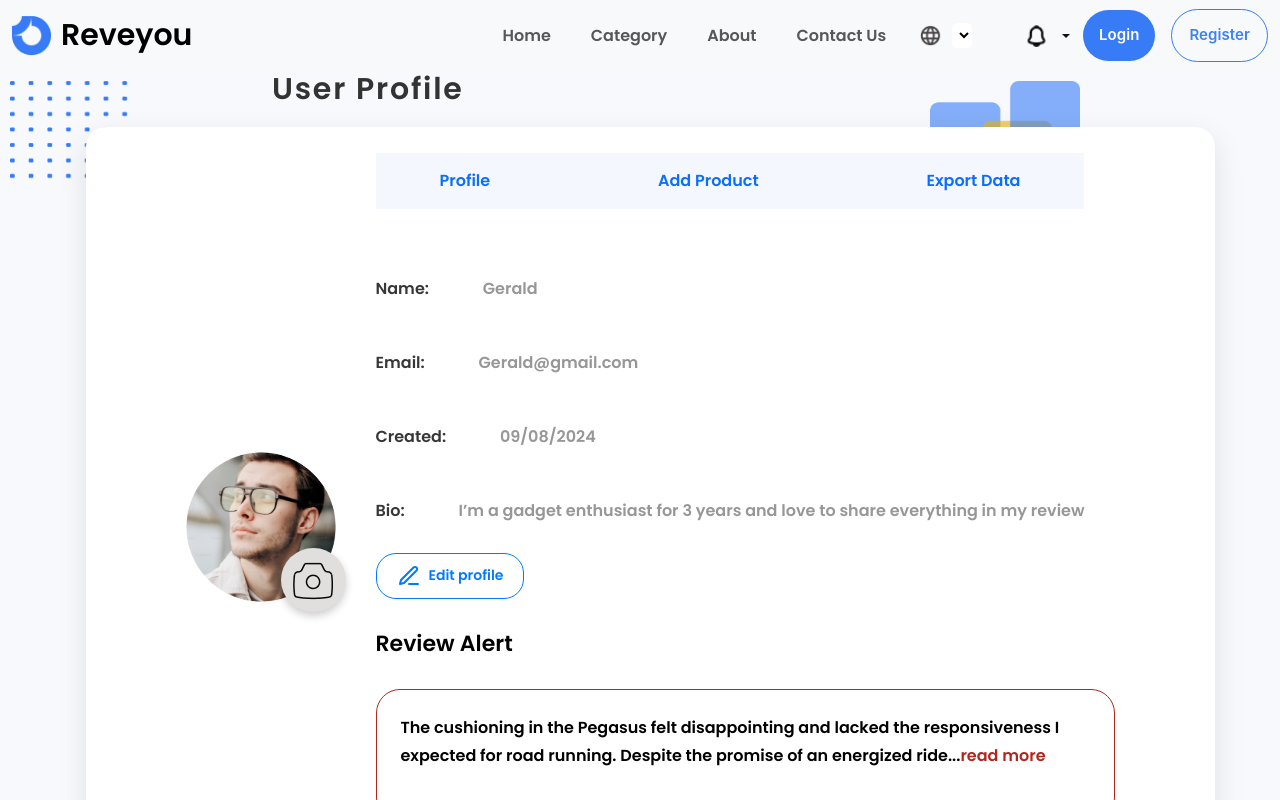
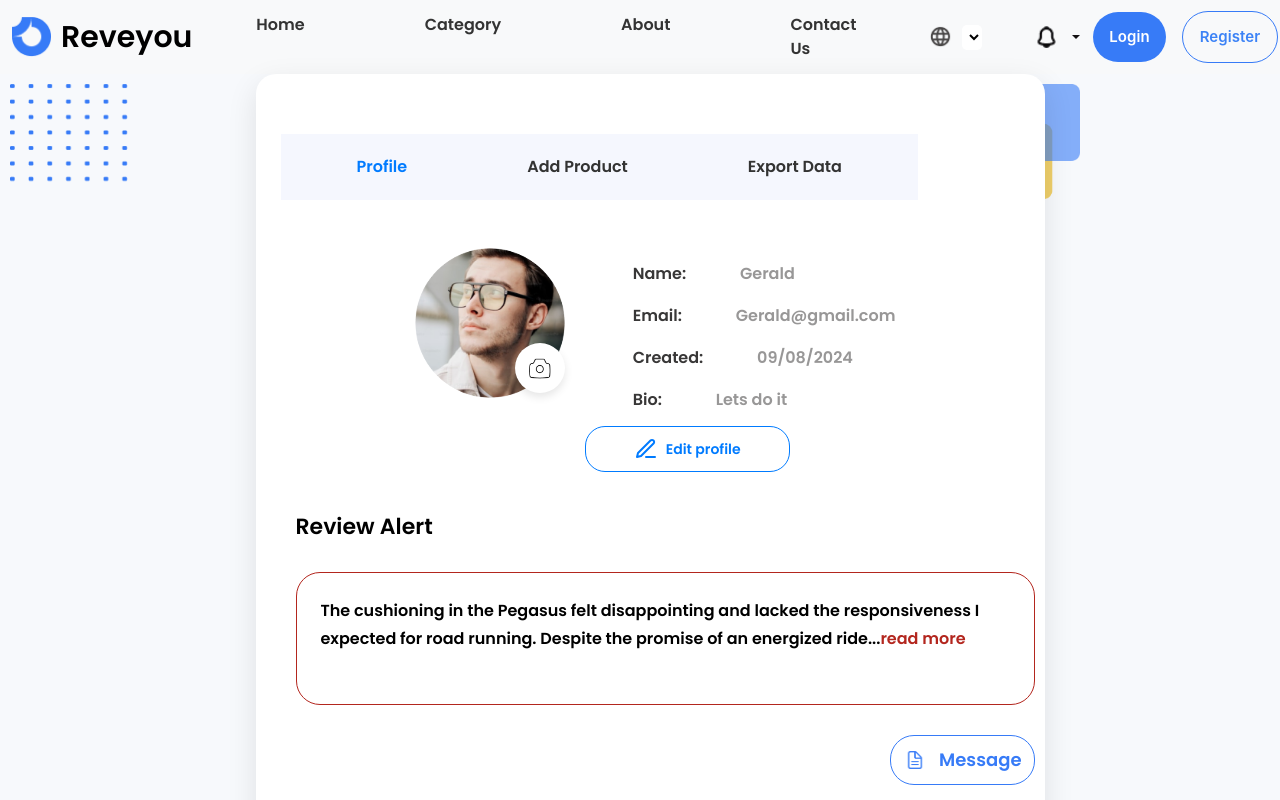
Before and after one commit to saraabdelrhman/wallet-market-master, a React (Create React App) app: page /profile in a window 1280 px wide. Shown: the top 800 px of the page. Built offline with nearby package versions, Linux system fonts and the light colour scheme.

Commit message:
profile page

```diff
--- a/src/components/Profile.css
+++ b/src/components/Profile.css
@@ -3,7 +3,7 @@
   flex-direction: column;
   align-items: center;
   justify-content: center;
-  min-height: 100vh;
+
   background-color: #f7f9fc;
   position: relative;
   padding-left: 20px;
@@ -21,8 +21,7 @@
 .profile-card {
   background-color: #fff;
   border-radius: 20px;
-  padding: 100px;
-  height: 800px;
+  padding: 50px 10px;
   box-shadow: 0 10px 30px rgba(0, 0, 0, 0.1);
   display: flex;
   justify-content: space-between;
@@ -62,14 +61,15 @@
   justify-content: center;
   align-items: flex-start;
   flex: 1;
-  padding-left: 40px;
+  padding-top: 10px;
+  padding-left: 15px;
 }
 
 .profile-info p {
   margin: 10px 0;
   font-size: 16px;
   color: #989797;
-  line-height: 4;
+  line-height: 2;
 }
 
 .profile-info span {
@@ -180,3 +180,37 @@
 .profile-textarea {
   height: 100px; /* Fixed height for the textarea */
 }
+/* Profile.css */
+.nav-links {
+  display: flex;
+  justify-content: space-between; /* Ensures even spacing */
+}
+
+.nav-link {
+  text-decoration: none;
+  padding: 5px 20px; /* Adds padding to each link */
+  color: #333; /* Sets the text color */
+  font-weight: bold;
+}
+/* Profile.css */
+.top-nav {
+  width: 100%;
+  background-color: #f5f7fe; /* Light blue background */
+  padding: 10px 0; /* Padding around the links */
+  box-shadow: 0 2px 4px rgba(0, 0, 0, 0.1); /* Optional: Adds shadow for depth */
+  display: flex;
+  justify-content: center; /* Centers the links horizontally */
+  margin-bottom: 20px; /* Space below the navbar */
+}
+
+.nav-link {
+  text-decoration: none;
+  color: #333; /* Dark text for better contrast */
+  margin: 0 40px; /* Horizontal spacing between links */
+  font-weight: bold;
+  font-size: 16px; /* Larger font size for better readability */
+}
+/* Profile.css */
+.nav-link-active {
+  color: #007bff !important; /* Blue color for active link */
+}
--- a/src/components/Profile.js
+++ b/src/components/Profile.js
@@ -1,85 +1,134 @@
 import React, { useState } from "react";
-import "./Profile.css"; // Updated CSS file path
-import defaultImg from "./images/unsplash_xZSEvSlHRv8.png"; // Placeholder image path
+import { Link } from "react-router-dom";
+import { Edit3 } from "react-feather";
+import "./Profile.css";
+import defaultImg from "./images/unsplash_xZSEvSlHRv8.png";
 import dot from './images/Group 48097650.png';
 import shape from './images/Group 9.png';
 import icon from './images/Icons.png';
-import { Edit3 } from "react-feather"; // Using react-feather for the edit icon
-import { Link } from "react-router-dom";
-import messages from './images/messages.png';
+import messages from './images/text.png';
 
 const Profile = () => {
   const [user, setUser] = useState({
     name: "Gerald",
     email: "Gerald@gmail.com",
     joinDate: "09/08/2024",
-    bio: "I’m a gadget enthusiast for 3 years and love to share everything in my review",
-    avatar: defaultImg // Using a default image as placeholder
+    bio: "Lets do it",
+    avatar: defaultImg
   });
 
   const [selectedFile, setSelectedFile] = useState(null);
+  const [view, setView] = useState("profile");  // This state determines what to show
 
-  // Handle file selection
   const handleFileChange = (e) => {
     setSelectedFile(e.target.files[0]);
   };
 
-  // Handle profile picture upload (mock function for now)
   const handleProfilePictureUpload = () => {
     if (!selectedFile) {
       alert("Please select a file first.");
       return;
     }
-
-    // Mock upload
     alert("Profile picture uploaded successfully!");
   };
 
+  // Helper function to get link classes
+  const getLinkClass = (linkView) => {
+    return `nav-link ${view === linkView ? 'nav-link-active' : ''}`;
+  };
+  const ProfilePicture = ({ user, icon, handleProfilePictureUpload, handleFileChange })
+
   return (
     <div className="profile-container text-left">
-      <h2 className="profile-title">User Profile</h2>
-
-      {/* Decorative images */}
       <img src={dot} alt="Dots" className="decorative-dot" />
       <img src={dot} alt="Dots" className="decorative-dot2" />
       <img src={shape} alt="Shape" className="decorative-shape-1" />
       <img src={shape} alt="Shape" className="decorative-shape-2" />
 
       <div className="profile-card mb-5">
+
+        <div className="profile-details">
+          <div className="nav-links d-flex justify-content-between mb-5 p-3" style={{backgroundColor:'#f5f7fe'}}>
+            <Link to="#" className={getLinkClass("profile")} onClick={() => setView("profile")}>Profile</Link>
+            <Link to="#" className={getLinkClass("addProduct")} onClick={() => setView("addProduct")}>Add Product</Link>
+            <Link to="#" className={getLinkClass("exportData")} onClick={() => setView("exportData")}>Export Data</Link>
+          </div>
+
+          {view === "profile" && <div className="mb-5">
         <div className="profile-image-container ">
-          <img src={user.avatar} alt="Avatar" className="profile-avatar" />
-          <div className="change-photo-icon" onClick={handleProfilePictureUpload}>
-            <label htmlFor="file-input">
-              <img src={icon} alt="Change Photo" />
+          <div className="row">
+<div className="col-md-4">
+    <div className="col-md-4" style={{ position: 'relative' }}>
+      <img
+        src={user.avatar}
+        alt="Avatar"
+        className="profile-avatar"
+        style={{
+          width: 150,
+          height: 150,
+          borderRadius: '50%',
+          objectFit: 'cover',
+        }}
+      />
+
+      {/* Change Photo Icon */}
+      <div
+        className="change-photo-icon"
+        onClick={handleProfilePictureUpload}
+        style={{
+          position: 'absolute',
+          left:'100px',
+          right: '0px',
+          bottom: '5px',
+          background: '#fff',
+          borderRadius: '50%',
+          width: '50px',
+          height: '50px',
+          display: 'flex',
+          justifyContent: 'center',
+          alignItems: 'center',
+          boxShadow: '0px 4px 8px rgba(0, 0, 0, 0.1)',
+        }}
+      >
+        <label htmlFor="file-input" style={{ cursor: 'pointer' }}>
+          <img
+            src={icon}
+            alt="Change Photo"
+            style={{ width: '24px', height: '24px' }}
+          />
         </label>
+
+        {/* Hidden File Input */}
         <input
           id="file-input"
           type="file"
           onChange={handleFileChange}
-              style={{ display: "none" }}
+          style={{ display: 'none' }}
         />
       </div>
     </div>
-        <div className="profile-details">
 
-          <div className="profile-info">
-          <div className="d-flex justify-content-between mb-5 p-3" style={{backgroundColor:'#f5f7fe'}}>
-            <Link style={{textDecoration:'none'}} className="ps-5">Profile </Link>
-            <Link style={{textDecoration:'none'}}>Add Product</Link>
-            <Link style={{textDecoration:'none'}} className="pe-5">Export Data</Link>
         </div>
-          <div className="">
+        <div className="col-md-8">
+
+        <div className="profile-info ms-5">
             <p><span>Name:</span> {user.name}</p>
             <p><span>Email:</span> {user.email}</p>
             <p><span>Created:</span> {user.joinDate}</p>
             <p><span>Bio:</span> {user.bio}</p>
             </div>
-          </div>
+
           <Link to={'/editprofile'} className="no-underline">
-            <button className="edit-profile-button">
+            <button className="edit-profile-button ps-5 pe-5">
               <Edit3 /> Edit profile
             </button>
           </Link>
+        </div>
+</div>
+          </div>
+
+        <div className="profile-details">
+
 
           <div style={{ width: '100%',paddingTop:'30px', height: '100%', flexDirection: 'column', justifyContent: 'flex-start', alignItems: 'flex-start', gap: 30, display: 'inline-flex' }}>
             <div style={{ alignSelf: 'stretch', color: 'black', fontSize: 22, fontFamily: 'Poppins', fontWeight: 500, lineHeight: '30px', wordWrap: 'break-word' }}>
@@ -115,6 +164,89 @@ const Profile = () => {
 
         </div>
       </div>
+
+    }
+          {view === "addProduct" && <div style={{ width: '100%', height: '100%', paddingLeft: 32, paddingRight: 32, paddingTop: 50, paddingBottom: 50, background: '#F5F7FE', borderRadius: 25, border: '1px solid #E4E7E9', display: 'flex', justifyContent: 'center', alignItems: 'center', gap: 8 }}>
+  <div style={{ flex: '1 1 0', alignSelf: 'stretch', background: '#F5F7FE', display: 'flex', flexDirection: 'column', justifyContent: 'flex-start', alignItems: 'flex-start', gap: 32 }}>
+    <div style={{ alignSelf: 'stretch', height: 30, display: 'flex', flexDirection: 'column', justifyContent: 'flex-start', alignItems: 'center', gap: 14 }}>
+      <div style={{ alignSelf: 'stretch', height: 30, textAlign: 'center', color: 'black', fontSize: 24, fontFamily: 'Poppins', fontWeight: 500, lineHeight: '28px', wordWrap: 'break-word' }}>Add Product</div>
+    </div>
+
+    <div style={{ alignSelf: 'stretch', height: 80, display: 'flex', flexDirection: 'column', justifyContent: 'flex-start', alignItems: 'flex-start', gap: 8 }}>
+      <div style={{ color: '#0A090B', fontSize: 16, fontFamily: 'Poppins', fontWeight: 600, wordWrap: 'break-word' }}>Name</div>
+      <input type="text" placeholder="Example: Nike Dunk Low Panda Black White"
+        style={{ width: 552, height: 48, paddingLeft: 18, paddingRight: 18, background: 'white', borderRadius: 8, border: '1px solid #E6E8EC', color: '#838E9E', fontSize: 16, fontFamily: 'Poppins', fontWeight: 400, lineHeight: '24px', wordWrap: 'break-word' }} />
+    </div>
+
+    <div style={{ height: 80, display: 'flex', flexDirection: 'column', justifyContent: 'flex-start', alignItems: 'flex-start', gap: 8 }}>
+      <div style={{ color: '#0A090B', fontSize: 16, fontFamily: 'Poppins', fontWeight: 600, wordWrap: 'break-word' }}>Category</div>
+      <select style={{ width: 552, height: 48, paddingLeft: 18, paddingRight: 18, background: 'white', borderRadius: 8, border: '1px solid #E6E8EC', color: '#838E9E', fontSize: 16, fontFamily: 'Inter', fontWeight: 400, lineHeight: '24px', wordWrap: 'break-word' }}>
+        <option value="" disabled selected>Choose Category</option>
+        <option value="footwear">Footwear</option>
+        <option value="apparel">Apparel</option>
+        <option value="accessories">Accessories</option>
+        <option value="equipment">Equipment</option>
+      </select>
+    </div>
+
+    <div style={{ alignSelf: 'stretch', height: 175, display: 'flex', flexDirection: 'column', justifyContent: 'flex-start', alignItems: 'flex-start', gap: 8 }}>
+      <div style={{ color: '#0A090B', fontSize: 16, fontFamily: 'Poppins', fontWeight: 600, wordWrap: 'break-word' }}>Description</div>
+      <textarea placeholder="Example: This is a new product created specifically for winning runners."
+        style={{ width: 552, height: 143, paddingLeft: 18, paddingRight: 18, paddingTop: 12, background: 'white', borderRadius: 8, border: '1px solid #E6E8EC', color: '#838E9E', fontSize: 16, fontFamily: 'Poppins', fontWeight: 400, lineHeight: '24px', wordWrap: 'break-word' }} />
+    </div>
+
+    <div style={{ width: 552, height: 68, paddingTop: 14, paddingBottom: 14, paddingLeft: 24, paddingRight: 12, background: 'white', borderRadius: 7, display: 'flex', justifyContent: 'space-between', alignItems: 'center' }}>
+      <div style={{ color: '#42526B', fontSize: 16, fontFamily: 'Inter', fontWeight: 500, lineHeight: '24px', wordWrap: 'break-word' }}>Attach file</div>
+      <div style={{ paddingLeft: 20, paddingRight: 20, background: 'white', borderRadius: 5, border: '1px solid #E6E8EC', display: 'flex', justifyContent: 'center', alignItems: 'center', gap: 8 }}>
+        <div style={{ color: '#061C3D', fontSize: 14, fontFamily: 'Lexend', fontWeight: 700, textTransform: 'capitalize', lineHeight: '40px', wordWrap: 'break-word' }}>Upload Image</div>
+      </div>
+    </div>
+
+    <div style={{ alignSelf: 'stretch', height: 46, display: 'flex', justifyContent: 'center', alignItems: 'center', gap: 8 }}>
+      <div style={{ width: 189, display: 'flex', justifyContent: 'center', alignItems: 'center', gap: 27 }}>
+        <div style={{ flex: '1 1 0', height: 46, display: 'flex', justifyContent: 'center', alignItems: 'center' }}>
+          <div style={{ flex: '1 1 0', height: 46, paddingLeft: 16, paddingRight: 16, background: '#377BF7', borderRadius: 30, overflow: 'hidden', display: 'flex', justifyContent: 'center', alignItems: 'center', gap: 10 }}>
+            <div style={{ textAlign: 'center', color: 'white', fontSize: 15, fontFamily: 'Inter', fontWeight: 600, letterSpacing: 0.07, wordWrap: 'break-word' }}>Add Product</div>
+          </div>
+        </div>
+      </div>
+    </div>
+  </div>
+</div>
+}
+          {view === "exportData" && <div style={{width: '100%', height: '100%', paddingLeft: 32, paddingRight: 32, paddingTop: 50, paddingBottom: 50, background: '#F5F7FE', borderRadius: 25, border: '1px #E4E7E9 solid', justifyContent: 'center', alignItems: 'center', gap: 8, display: 'inline-flex'}}>
+    <div style={{width: 552, flexDirection: 'column', justifyContent: 'flex-start', alignItems: 'center', gap: 40, display: 'inline-flex'}}>
+        <div style={{alignSelf: 'stretch', height: 145, flexDirection: 'column', justifyContent: 'center', alignItems: 'center', gap: 17, display: 'flex'}}>
+            <div style={{width: 86, height: 80, position: 'relative'}}>
+                <img src={messages}style={{width: 60.54, height: 71.79, left: 12.73, top: 4.11, position: 'absolute'}}></img>
+            </div>
+            <div style={{alignSelf: 'stretch', height: 48, flexDirection: 'column', justifyContent: 'center', alignItems: 'center', gap: 6, display: 'flex'}}>
+                <div style={{alignSelf: 'stretch', textAlign: 'center', color: '#474545', fontSize: 16, fontFamily: 'Poppins', fontWeight: '600', wordWrap: 'break-word'}}>Export your data</div>
+                <div style={{alignSelf: 'stretch', textAlign: 'center', color: '#838E9E', fontSize: 12, fontFamily: 'Poppins', fontWeight: '400', wordWrap: 'break-word'}}>Data will export by Excel</div>
+            </div>
+        </div>
+        <div style={{alignSelf: 'stretch', height: 46, flexDirection: 'column', justifyContent: 'center', alignItems: 'center', gap: 8, display: 'flex'}}>
+            <div style={{width: 189, justifyContent: 'center', alignItems: 'center', gap: 27, display: 'inline-flex'}}>
+                <div style={{flex: '1 1 0', height: 46, justifyContent: 'flex-start', alignItems: 'flex-start', display: 'flex'}}>
+                    <div style={{flex: '1 1 0', height: 46, borderRadius: 30, justifyContent: 'flex-start', alignItems: 'flex-start', display: 'flex'}}>
+                        <div style={{flex: '1 1 0', height: 46, paddingLeft: 16, paddingRight: 16, paddingTop: 14, paddingBottom: 14, background: '#377BF7', borderRadius: 30, overflow: 'hidden', justifyContent: 'center', alignItems: 'center', gap: 10, display: 'flex'}}>
+                            <div style={{textAlign: 'center', color: 'white', fontSize: 15, fontFamily: 'Inter', fontWeight: '600', letterSpacing: 0.07, wordWrap: 'break-word'}}>Export</div>
+                        </div>
+                    </div>
+                </div>
+            </div>
+        </div>
+    </div>
+    <div style={{flex: '1 1 0', alignSelf: 'stretch', background: '#F5F7FE'}} />
+</div>}
+
+          {/* <Link to={'/editprofile'} className="no-underline">
+            <button className="edit-profile-button">
+              <Edit3 /> Edit profile
+            </button>
+          </Link> */}
+        </div>
+      </div>
     </div>
   );
 };
```
Also changed, not shown: src/components/images/text.png (added). Lines whose indentation alone changed are shown as unchanged.
